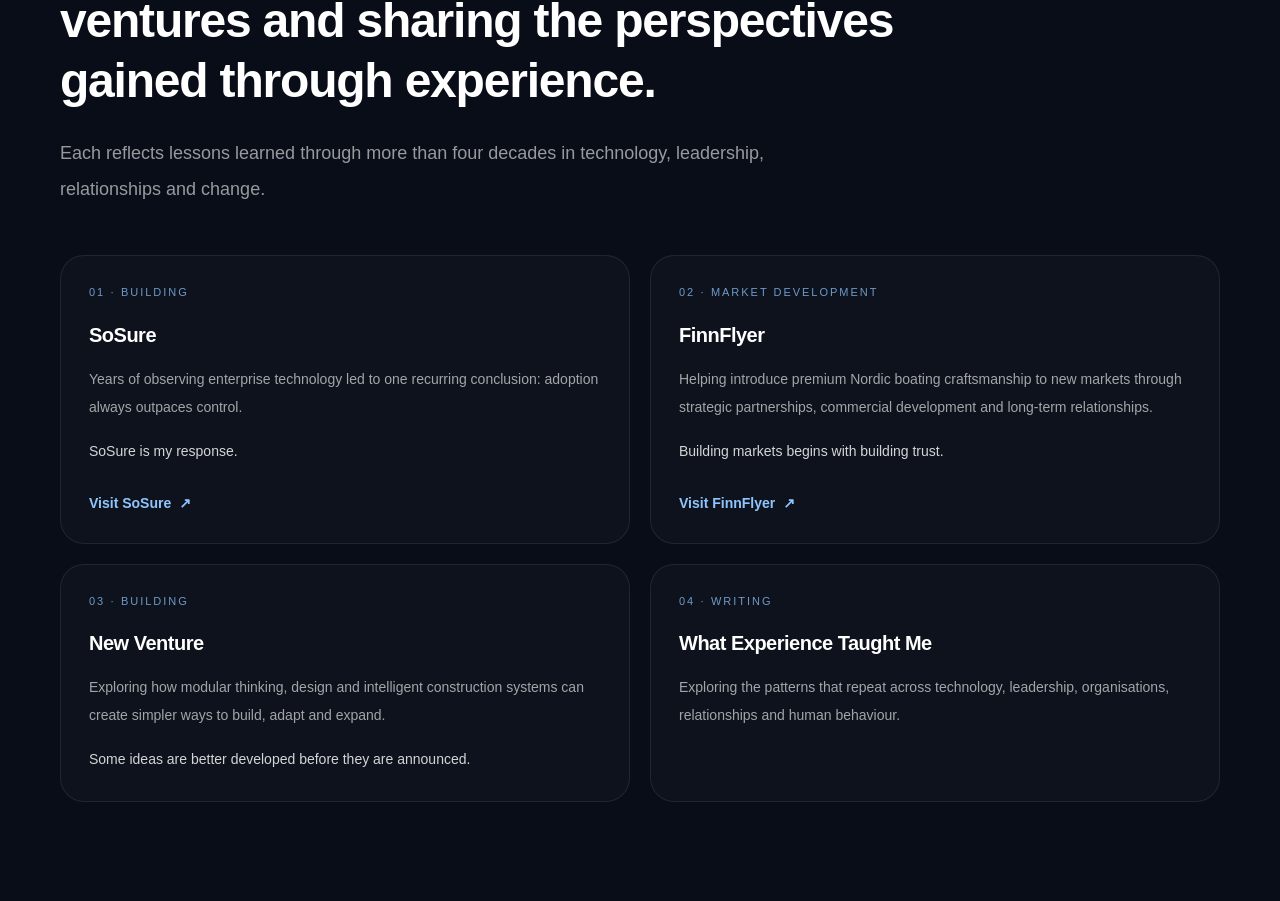
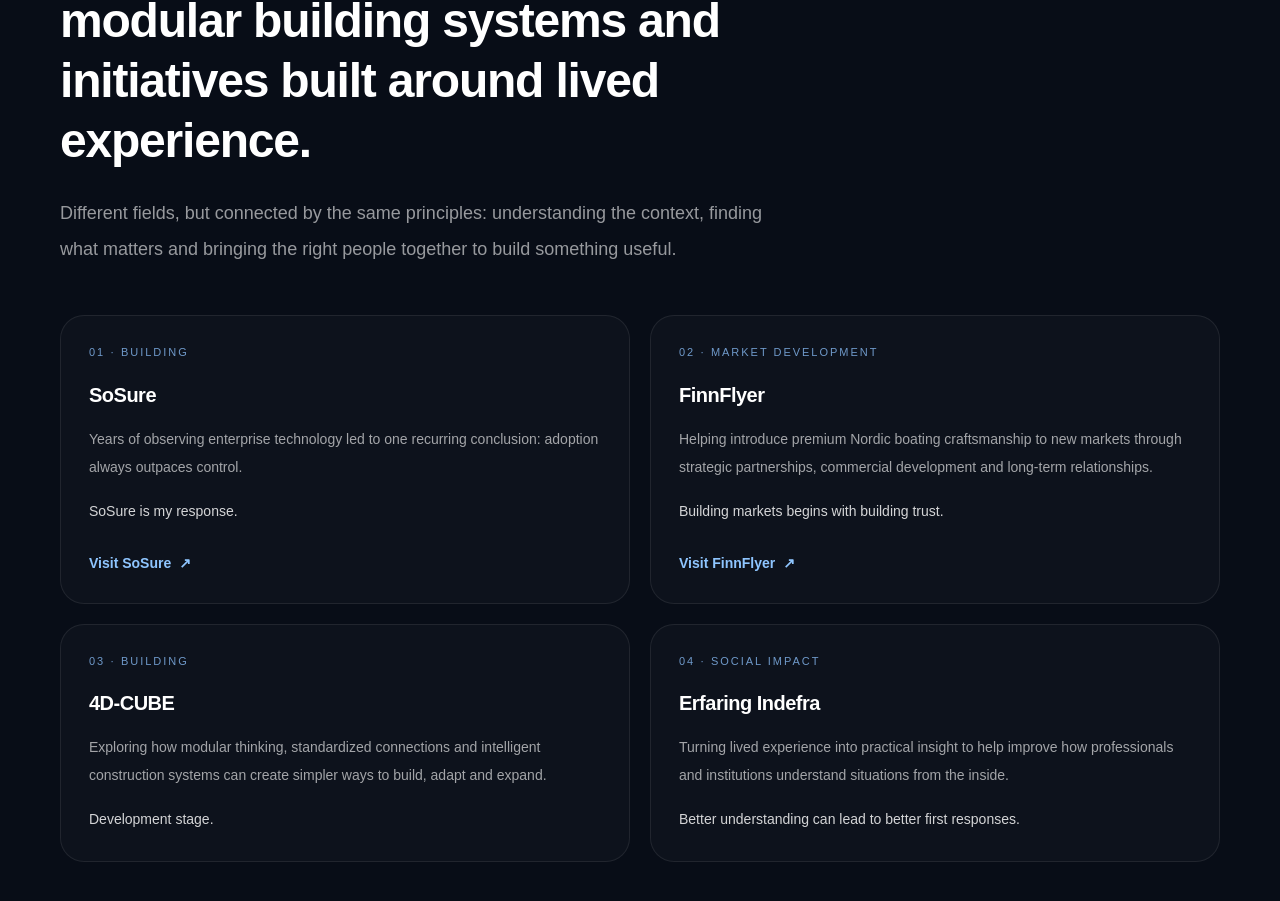
Before and after one commit to SoSureAdmin/elfort.com, a Next.js app: page / in a window 1280 px wide. Shown: the part 4776-5677 px from the top of the page. Built offline with nearby package versions, Linux system fonts and the light colour scheme.

Commit message:
Update current focus with 4D-CUBE and Erfaring Indefra

```diff
--- a/app/components/CurrentFocus.tsx
+++ b/app/components/CurrentFocus.tsx
@@ -11,12 +11,13 @@
 
         <h2 className="mt-5 text-3xl font-semibold leading-tight tracking-[-0.025em] text-white md:text-5xl">
           Today, my focus spans enterprise AI, international market development,
-new ventures and sharing the perspectives gained through experience.
+          modular building systems and initiatives built around lived experience.
         </h2>
 
         <p className="mt-6 max-w-[720px] text-lg leading-9 text-white/58">
-          Each reflects lessons learned through more than four decades in
-          technology, leadership, relationships and change.
+          Different fields, but connected by the same principles: understanding
+          the context, finding what matters and bringing the right people
+          together to build something useful.
         </p>
       </div>
 
@@ -82,39 +83,45 @@
           </a>
         </article>
 
-                {/* New Venture */}
+        {/* 4D-CUBE */}
         <article className="rounded-[24px] border border-white/[0.08] bg-white/[0.025] p-7 transition hover:-translate-y-1 hover:border-blue-400/30 hover:bg-white/[0.04]">
           <div className="text-[11px] font-medium uppercase tracking-[0.18em] text-blue-300/75">
             03 · Building
           </div>
 
           <h3 className="mt-5 text-xl font-semibold tracking-tight text-white">
-            New Venture
+            4D-CUBE
           </h3>
 
           <p className="mt-4 text-sm leading-7 text-white/62">
-            Exploring how modular thinking, design and intelligent construction
-            systems can create simpler ways to build, adapt and expand.
+            Exploring how modular thinking, standardized connections and
+            intelligent construction systems can create simpler ways to build,
+            adapt and expand.
           </p>
 
           <p className="mt-4 text-sm font-medium leading-7 text-white/82">
-            Some ideas are better developed before they are announced.
+            Development stage.
           </p>
         </article>
 
-        {/* Writing */}
+        {/* Erfaring Indefra */}
         <article className="rounded-[24px] border border-white/[0.08] bg-white/[0.025] p-7 transition hover:-translate-y-1 hover:border-blue-400/30 hover:bg-white/[0.04]">
           <div className="text-[11px] font-medium uppercase tracking-[0.18em] text-blue-300/75">
-            04 · Writing
+            04 · Social Impact
           </div>
 
           <h3 className="mt-5 text-xl font-semibold tracking-tight text-white">
-            What Experience Taught Me
+            Erfaring Indefra
           </h3>
 
           <p className="mt-4 text-sm leading-7 text-white/62">
-            Exploring the patterns that repeat across technology, leadership,
-            organisations, relationships and human behaviour.
+            Turning lived experience into practical insight to help improve
+            how professionals and institutions understand situations from the
+            inside.
+          </p>
+
+          <p className="mt-4 text-sm font-medium leading-7 text-white/82">
+            Better understanding can lead to better first responses.
           </p>
         </article>
       </div>
```
